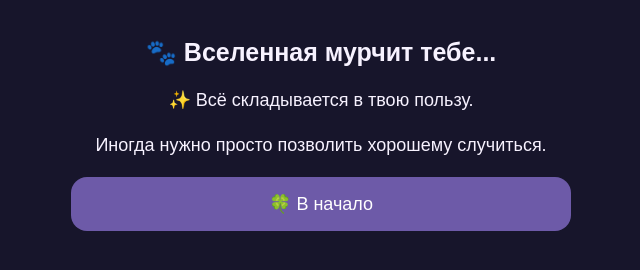
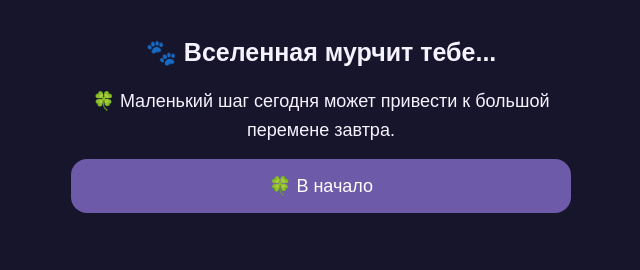
Before and after one commit to Rosalynx/tarot-mini-app, a plain HTML site: page index.html in a window 1280 px wide. Both pictures are taken after a click on the button "🐾 Вселенная мурчит тебе". Shown: the part 80-350 px from the top of the page, without its empty margins (319-959 px from the left). Drawn offline with Linux system fonts and the light colour scheme.

Commit message:
Update index.html

```diff
--- a/index.html
+++ b/index.html
@@ -260,7 +260,19 @@
            ЭКРАН 2А — ВСЕЛЕННАЯ МУРЧИТ
         ================================= */
 
-        function showUniverse() {
+        async function showUniverse() {
+
+    const response = await fetch("messages.json");
+
+    const messages = await response.json();
+
+    const message =
+        messages[
+            Math.floor(
+                Math.random() * messages.length
+            )
+        ];
+
 
     document.getElementById("app").innerHTML = `
 
@@ -269,15 +281,10 @@
         </h2>
 
 
-                <p>
-                    ✨ Всё складывается
-                    в твою пользу.
-                </p>
+        <p class="interpretation">
 
+            ${message}
 
-                <p>
-                    Иногда нужно просто
-                    позволить хорошему случиться.
         </p>
 
 
@@ -289,7 +296,6 @@
 
     `;
 }
-
 
 
         /* =================================
```
Lines whose indentation alone changed are shown as unchanged.
